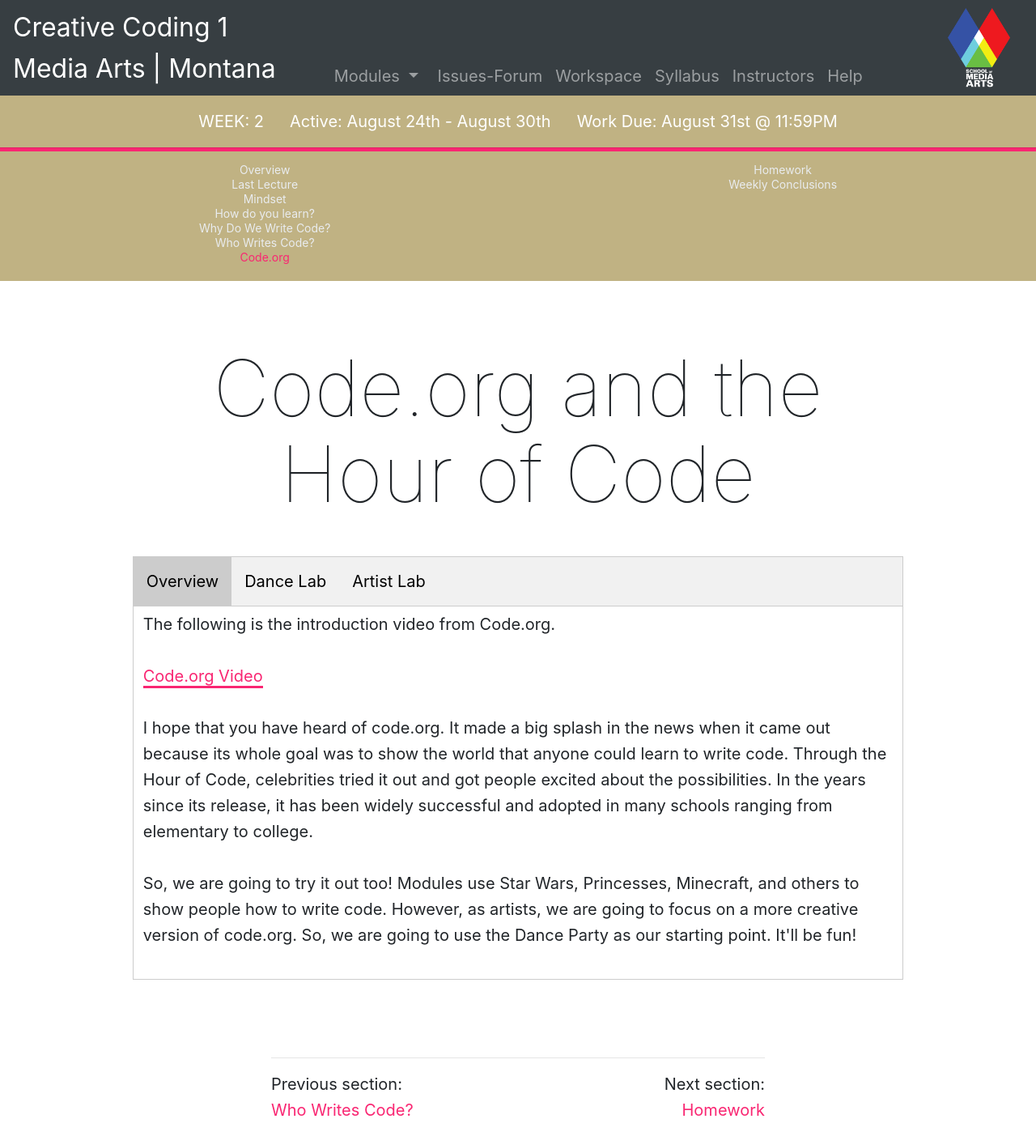
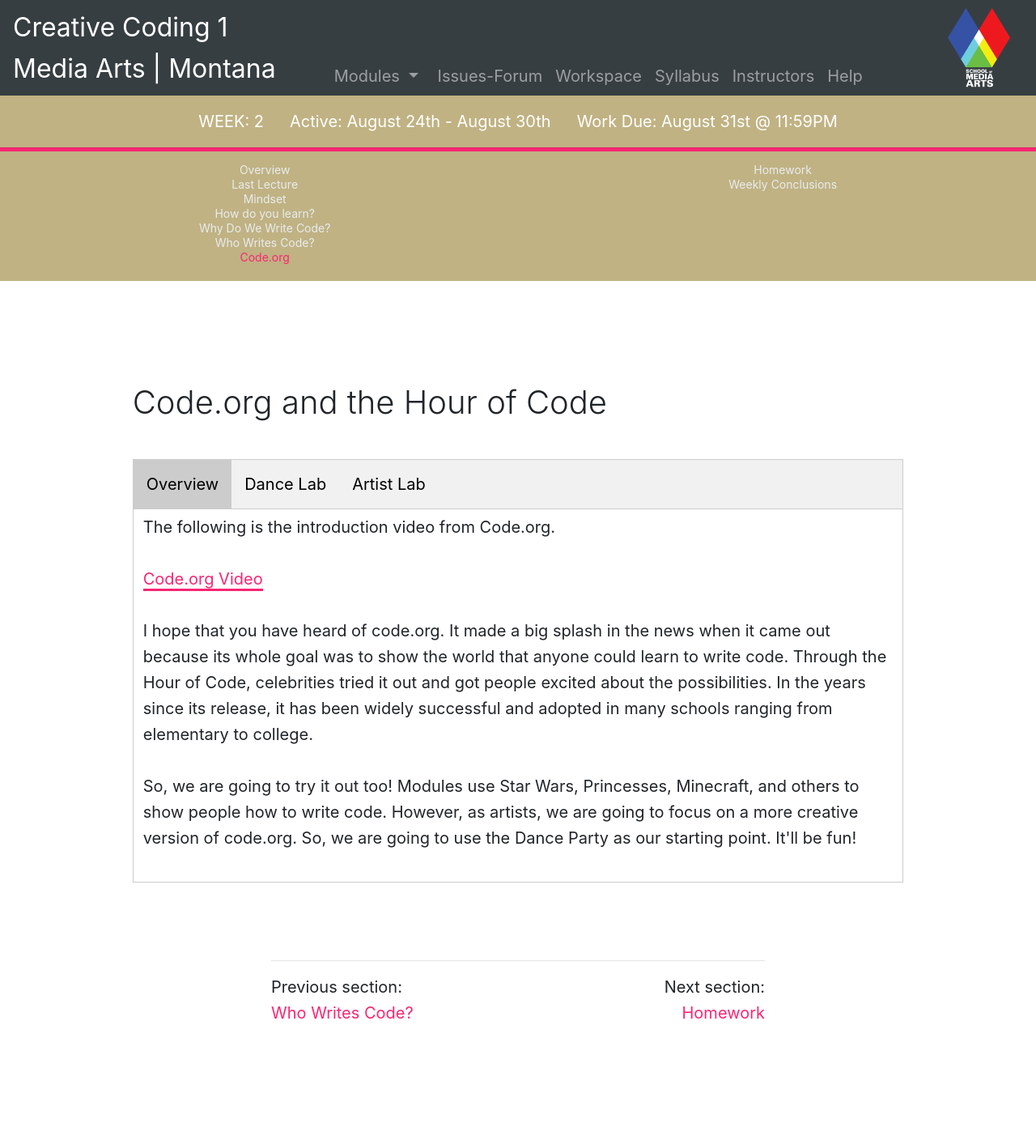
Before and after one commit to Montana-Media-Arts/120_CreativeCoding1-Fall2020, a Jekyll site: the page built from modules/week-2/_posts/2017-01-07-codeorg.md, in a window 1280 px wide. Shown: the whole page at 81% size. Built offline with Jekyll 4.4.1, drawn with Linux system fonts in a browser that asks for light colours; nearby versions of some CDN libraries; after the commit the page ends 1283 px from its top, so only the background shows below that.

Commit message:
Update 2017-01-07-codeorg.md

```diff
--- a/modules/week-2/_posts/2017-01-07-codeorg.md
+++ b/modules/week-2/_posts/2017-01-07-codeorg.md
@@ -3,7 +3,7 @@ title: Code.org
 module: 2
 ---
 
-# Code.org and the Hour of Code
+### Code.org and the Hour of Code
 
 <div class="tab">
   <button class="tablinks active" onclick="openTab(event, 'Overview')">Overview</button>
@@ -21,7 +21,7 @@ module: 2
 <p>I hope that you have heard of code.org.  It made a big splash in the news when it came out because its whole goal was to show the world that anyone could learn to write code.  Through the Hour of Code, celebrities tried it out and got people excited about the possibilities.  In the years since its release, it has been widely successful and adopted in many schools ranging from elementary to college.</p>
 
 <p>So, we are going to try it out too!  Modules use Star Wars, Princesses, Minecraft, and others to show people how to write code.  However, as artists, we are going to focus on a more creative version of code.org. So, we are going to use the Dance Party as our starting point.  It'll be fun!  </p>
-
+</div>
 <div id="Dance" class="tabcontent">
 
 <p>This introductory module shows us what is possible when we learn how to write a little code. It uses a visual language to make our characters do what we want them to do.  Why do we start here?  So we can focus on the <b>logic</b> and without having to worry about the syntax too much.  Below is the introductory video from Code.org.</p>
```
